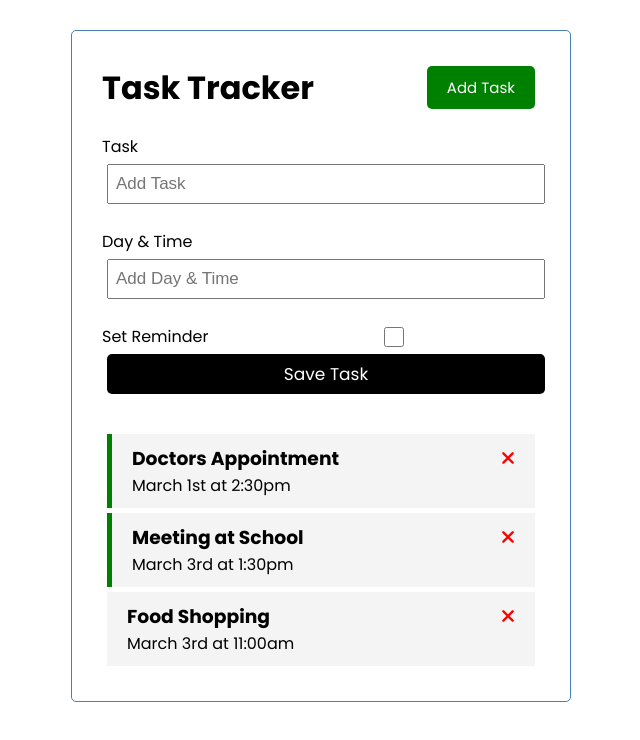
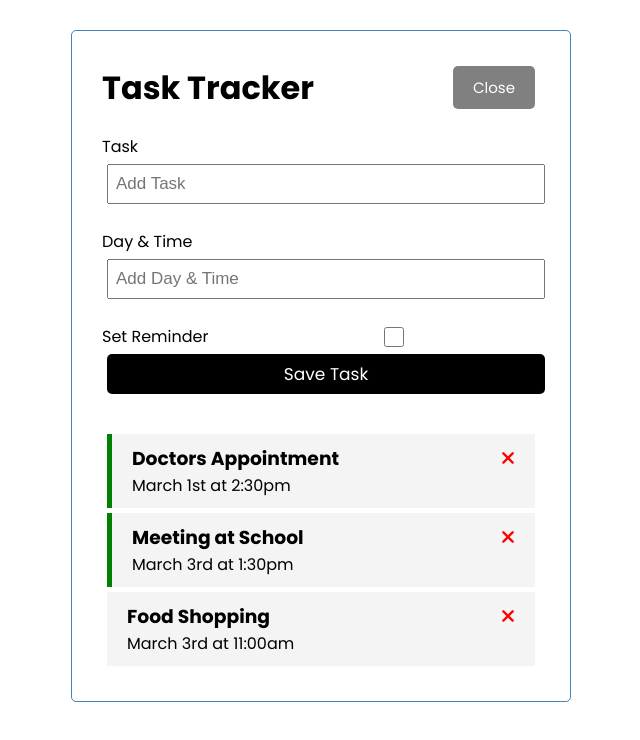
Before and after one commit to JalilAbdullayev/vue-task-tracker, a Vue app: page / in a window 1280 px wide. Both pictures are taken after a click on the button "Add Task". Shown: the top 740 px of the page, without its empty margins (319-959 px from the left). Built offline with nearby package versions, Linux system fonts and the light colour scheme.

Commit message:
feat: add toggle functionality to Add Task component
- update the button to dynamically change its text and color based on the value of the showAddTask prop

```diff
--- a/src/App.vue
+++ b/src/App.vue
@@ -8,7 +8,8 @@
   components: {AddTask, Tasks, Header},
   data() {
     return {
-      tasks: []
+      tasks: [],
+      showAddTask: false
     }
   },
   methods: {
@@ -22,6 +23,9 @@
     },
     addTask(task) {
       this.tasks = [...this.tasks, task];
+    },
+    toggleAddTask() {
+      this.showAddTask = !this.showAddTask;
     }
   },
   created() {
@@ -51,8 +55,8 @@
 
 <template>
   <div class="container">
-    <Header title="Task Tracker"/>
-    <AddTask @add-task="addTask"/>
+    <Header title="Task Tracker" @toggle-add-task="toggleAddTask" :showAddTask="showAddTask"/>
+    <AddTask @add-task="addTask" v-show="showAddTask"/>
     <Tasks :tasks="tasks" @delete-task="deleteTask" @toggle-reminder="toggleReminder"/>
   </div>
 </template>
--- a/src/components/Button.vue
+++ b/src/components/Button.vue
@@ -7,14 +7,14 @@
   },
   methods: {
     onClick() {
-      console.log('clicked');
+      this.$emit('btn-click')
     }
   }
 }
 </script>
 
 <template>
-  <button @click="onClick()" :style="{backgroundColor: color}">
+  <button @click="onClick" :style="{backgroundColor: color}">
     {{ text }}
   </button>
 </template>
--- a/src/components/Header.vue
+++ b/src/components/Header.vue
@@ -5,10 +5,9 @@
   name: "Header",
   components: {Button},
   props: {
-    title: {
-      type: String
-    }
-  }
+    title: String,
+    showAddTask: Boolean
+  },
 }
 </script>
 
@@ -17,7 +16,8 @@
     <h1>
       {{ title }}
     </h1>
-    <Button text="Add Task" color="green"/>
+    <Button :text="showAddTask ? 'Close' : 'Add Task'" :color="showAddTask ? 'gray' : 'green'"
+            @btn-click="$emit('toggle-add-task')"/>
   </header>
 </template>
 
```
